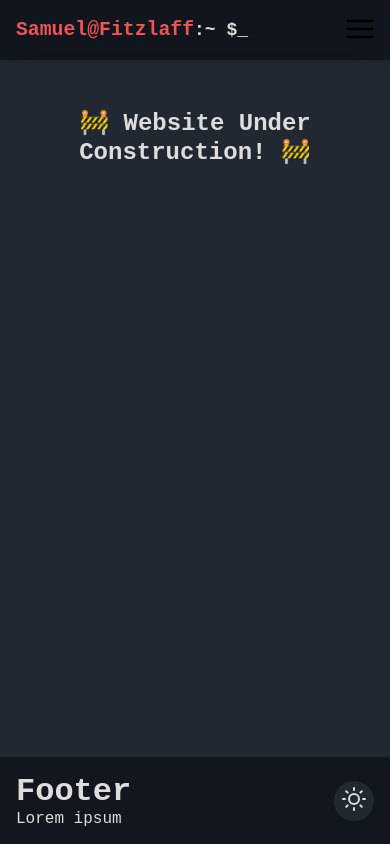
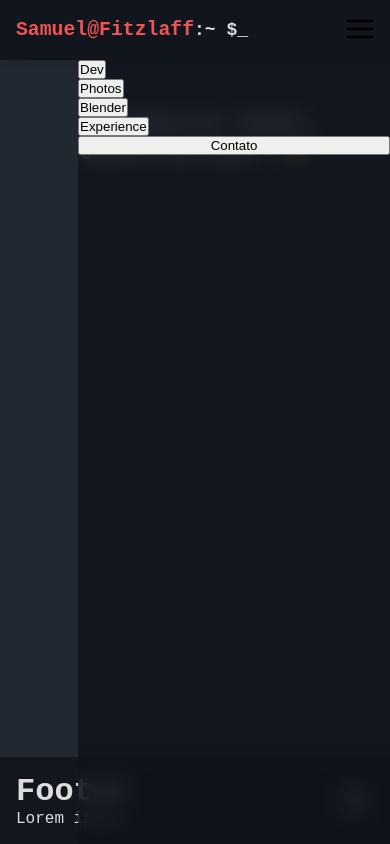
Before and after one commit to SamuelTobiasFitzlaff/SamuelTobiasFitzlaff.github.io, a Next.js app: page / in a window 390 px wide. Both pictures are taken after a click on the button 360 px from the left and 30 px from the top of the page. Built offline with nearby package versions, Linux system fonts and the light colour scheme.

Commit message:
feat: mobile navigation menu

```diff
--- /dev/null
+++ b/src/components/MobileNavigation/index.tsx
@@ -0,0 +1,31 @@
+import { Button } from "@mui/base";
+import { Container } from "./styles";
+import Link from "next/link";
+
+interface INavBarProps {
+  open: boolean;
+  buttonElement: HTMLButtonElement | null;
+}
+
+export default function MobileNavigation({
+  open,
+  buttonElement,
+}: INavBarProps) {
+  return (
+    <Container open={open} anchorEl={buttonElement}>
+      <Link href="/projects/dev" tabIndex={-1}>
+        <Button>Dev</Button>
+      </Link>
+      <Link href="/projects/photos" tabIndex={-1}>
+        <Button>Photos</Button>
+      </Link>
+      <Link href="/projects/blender" tabIndex={-1}>
+        <Button>Blender</Button>
+      </Link>
+      <Link href="/experience" tabIndex={-1}>
+        <Button>Experience</Button>
+      </Link>
+      <Button>Contato</Button>
+    </Container>
+  );
+}
--- /dev/null
+++ b/src/components/MobileNavigation/styles.ts
@@ -0,0 +1,14 @@
+import { Popper } from "@mui/base";
+import styled, { keyframes } from "styled-components";
+
+export const Container = styled(Popper)`
+  display: flex;
+  flex-direction: column;
+
+  height: calc(100vh - var(--header-height));
+  min-width: 80vw;
+
+  background-color: rgb(var(--background-secondary), 0.788);
+  backdrop-filter: blur(10px);
+  z-index: 102;
+`;
--- a/src/components/NavBar/index.tsx
+++ /dev/null
@@ -1,5 +0,0 @@
-import { Container } from "./styles";
-
-export default function NavBar() {
-  return <Container>teste</Container>;
-}
--- a/src/components/NavButtons/Index.tsx
+++ b/src/components/NavButtons/Index.tsx
@@ -7,19 +7,24 @@ import {
   StyledListbox,
   MenuLink,
   HamburgerMenu,
+  ButtonLink,
 } from "./styles";
 import Link from "next/link";
 import { Menu, MenuActions, MenuItem } from "@mui/base";
 import { ListActionTypes } from "@mui/base/useList";
 
 import { CheckDirection } from "../../utils/DirectionAware";
-import NavBar from "../NavBar";
 
 import { Menu as FeatherMenu } from "react-feather";
+import MobileNavigation from "../MobileNavigation";
 
 export default function NavButtons() {
   const [projectsButtonElement, setProjectsButtonElement] =
     useState<HTMLButtonElement | null>(null);
+
+  const [mobileButtonElement, setMobileButtonElement] =
+    useState<HTMLButtonElement | null>(null);
+
   const [isOpenProjects, setIsOpenProjects] = useState(false);
   const [direction, setDirection] = useState([
     { direction: 0, hover: false },
@@ -27,11 +32,17 @@ export default function NavButtons() {
     { direction: 0, hover: false },
   ]);
 
+  const [isOpenMobile, setIsOpenMobile] = useState(false);
+
   const menuActions = useRef<MenuActions>(null);
   const preventReopenProjects = useRef(false);
 
   const updateAnchorProjects = useCallback((node: HTMLButtonElement | null) => {
     setProjectsButtonElement(node);
+  }, []);
+
+  const updateAnchorMobile = useCallback((node: HTMLButtonElement | null) => {
+    setMobileButtonElement(node);
   }, []);
 
   const handleProjectsClick = (event: React.MouseEvent<HTMLButtonElement>) => {
@@ -142,7 +153,7 @@ export default function NavButtons() {
           </MenuItem>
         </Menu>
 
-        <Link style={{ height: "inherit" }} href="/experience" tabIndex={-1}>
+        <ButtonLink href="/experience" tabIndex={-1}>
           <RegularButton
             onMouseEnter={(e: MouseEvent) => {
               handleMouseEvent(e, 1, true);
@@ -154,7 +165,7 @@ export default function NavButtons() {
           >
             Experience
           </RegularButton>
-        </Link>
+        </ButtonLink>
 
         <ContactButton
           onMouseEnter={(e: MouseEvent) => {
@@ -168,9 +179,18 @@ export default function NavButtons() {
           Contact
         </ContactButton>
       </ButtonContainer>
-      <HamburgerMenu>
+      <HamburgerMenu
+        onClick={() => {
+          setIsOpenMobile((prev) => !prev);
+        }}
+        ref={updateAnchorMobile}
+      >
         <FeatherMenu size="2rem" />
       </HamburgerMenu>
+      <MobileNavigation
+        open={isOpenMobile}
+        buttonElement={mobileButtonElement}
+      />
     </>
   );
 }
--- a/src/components/NavButtons/styles.ts
+++ b/src/components/NavButtons/styles.ts
@@ -195,6 +195,10 @@ export const MenuLink = styled(Link).withConfig({
   }
 `;
 
+export const ButtonLink = styled(Link)`
+  height: inherit;
+`;
+
 export const HamburgerMenu = styled(Button)`
   display: none;
 
```
Also changed, not shown: src/components/NavBar/styles.ts (deleted, +0 -13 lines).
